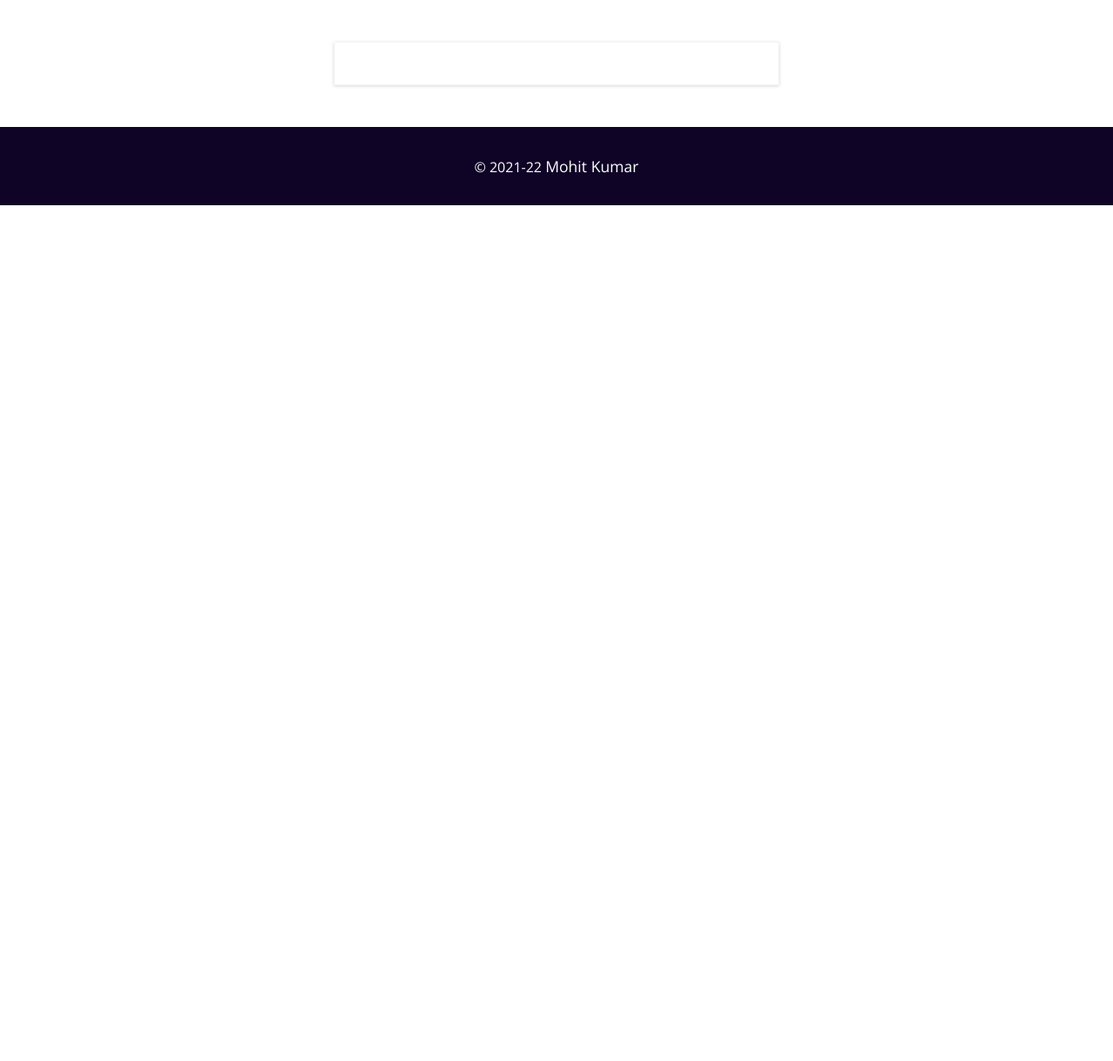
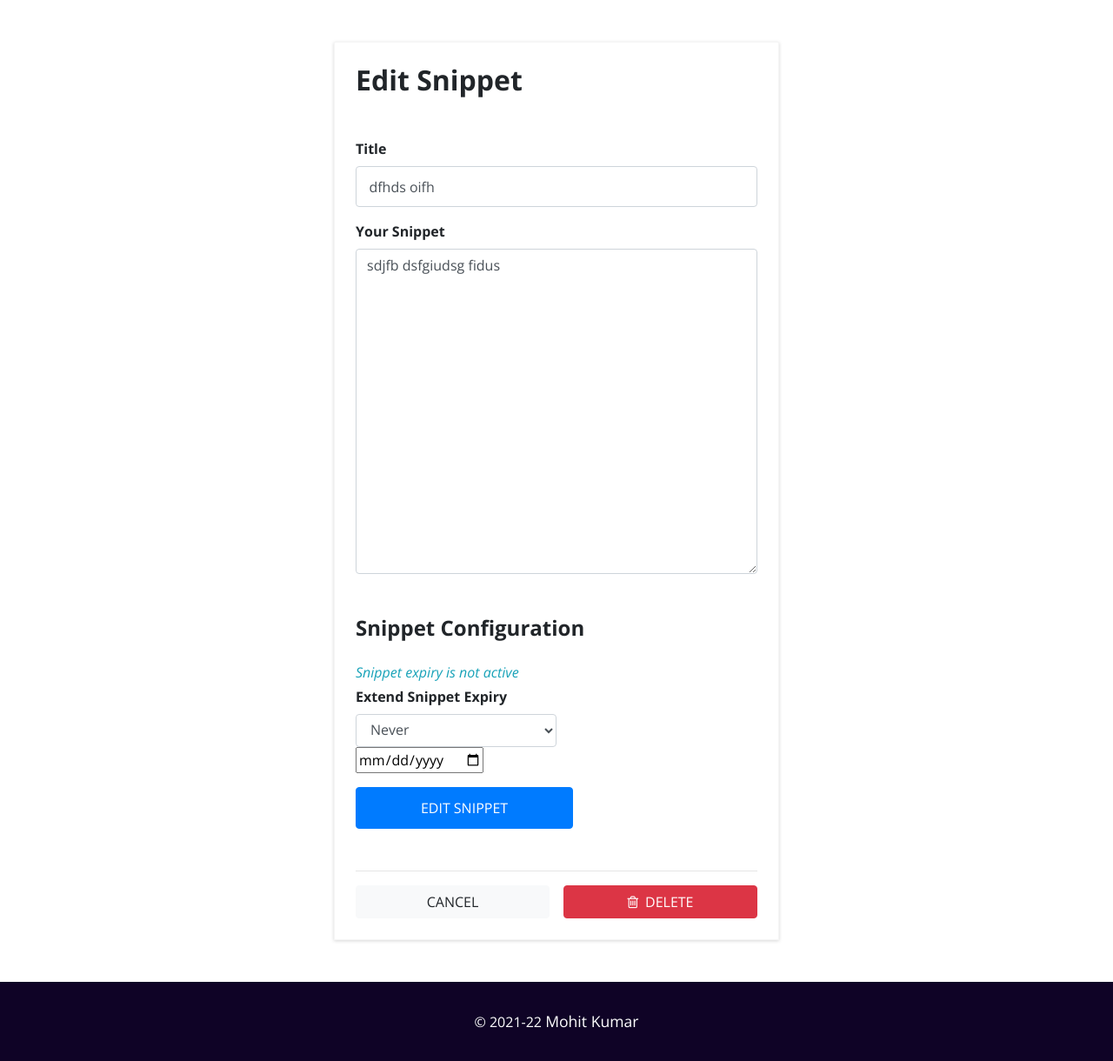
Before and after one commit to mohit-kumar-behera/snippetbin, a Django app: page /snippet/0cdefa9e-b555-4dbc-a52e-36d13597ad62/edit/ in a window 1280 px wide. Shown: the part 116-1336 px from the top of the page at 87% size. Before the commit the page ends 352 px from the top, so only its background shows below. Run offline with Django 3.2, Linux system fonts and the light colour scheme; a user stored in the database is signed in; data comes from the database, SQL or seed files in the repository; both versions use the stored data as it was after the commit; some libraries are stand-ins or nearby versions.

Commit message:
implement delete snippet functionality

```diff
--- a/snippet/api/urls.py
+++ b/snippet/api/urls.py
@@ -7,5 +7,6 @@ urlpatterns = [
   path('', views.all_snippet_api_view, name = 'all_snippets'),
   path('decrypt/', views.snippet_decrypt_api_view, name = 'decrypt_snippet'),
   path('create/', views.snippet_api_create_view, name = 'create_snippet'),
+  path('delete/<str:sid>/', views.snippet_api_delete_view, name = 'delete_snippet'),
   path('v/<str:sid>/', views.snippet_api_detail_view, name = 'snippet_detail'),
 ]
--- /dev/null
+++ b/snippet/decorators.py
@@ -0,0 +1,13 @@
+from django.shortcuts import redirect
+from django.contrib import messages
+import uuid
+
+def is_valid_uuid(view_func):
+  def wrapper(request, sid, *args, **kwargs):
+    try:
+      uuid.UUID(str(sid))
+      return view_func(request, sid, *args, **kwargs)
+    except ValueError:
+      messages.error(request, 'Not a Valid Snippet ID')
+      return redirect('home:home')
+  return wrapper
--- a/snippet/templates/snippet/snippet-edit.html
+++ b/snippet/templates/snippet/snippet-edit.html
@@ -1,13 +1,59 @@
 {% extends 'base.html' %}
 {% load static %}
 
-{% block title %}<title>Create Snippet | SnippetBin</title>{% endblock title %}
+{% block title %}<title>Edit Snippet | SnippetBin</title>{% endblock title %}
 
 {% block content %}
 
 <div class="mk-container form-wrapper">
+  <form id="create-snippet-form" class="mb-5">
+    <h2 class="mb-5 font-weight-bold">Edit Snippet</h2>
+
+    <div class="form-group">
+      <label for="title">Title</label>
+      <input type="text" class="form-control" id="title" name="title" placeholder="Enter Title for Snippet" spellcheck="false" required value="{{ snippet.title }}">
+    </div>
+    <div class="form-group">
+      <label for="snippet">Your Snippet</label>
+      <textarea class="form-control" id="snippet" name="snippet" rows="15" placeholder="Write/Paste your Snippet" spellcheck="false" required {% if snippet.is_encrypted %}disabled{% endif %}>{{ snippet.snippet }}</textarea>
+    </div>
+
+    {% if snippet.is_encrypted %}
+      <div class="form-group">
+        <div class="input-group w-50 mx-auto">
+          <input type="text" class="form-control decrypt-input" placeholder="Password Key" id="decrypt-input">
+          <div class="input-group-append">
+            <button type="button" class="input-group-text btn decrypt-btn" id="decrypt-btn">Decrypt</button>
+          </div>
+        </div>
+      </div>
+    {% endif %}
+
+    <h4 class="mt-5 mb-4 font-weight-bold">Snippet Configuration</h4>
+    <div class="form-group w-50">
+      <p class="mb-1 text-info"><i>Snippet expiry is {% if snippet.has_expiry %}active{% else %}not active{% endif %}</i></p>
+      <label for="expiry">Extend Snippet Expiry</label>
+      <select id="expiry" name="expiry" class="form-control">
+        <option selected>Never</option>
+        <option>1 day</option>
+      </select>
+      <input type="date"/>
+    </div>
+
+    <button type="submit" class="btn btn-primary d-flex justify-content-center form-submit"  style="width:250px; padding: 0.7rem 1rem;">
+      <span>EDIT SNIPPET</span>
+      <div class="spinner"></div>
+    </button>
+  </form>
+
+  <hr>
+
+  <div class="action-div d-flex justify-content-around">
+    <a href="{% url 'home:home' %}" class="btn btn-light w-50 mr-2">CANCEL</a>
+    <button class="btn btn-danger w-50 ml-2" id="delete-btn"><i class="fa fa-trash-o mr-2"></i>DELETE</button>
+  </div>
 </div>
 
-<script type="module" src="{% static 'js/c_snippet.js' %}?{% now 'U' %}"></script>
+<script type="module" src="{% static 'js/e_snippet.js' %}?{% now 'U' %}"></script>
 
 {% endblock content %}
--- a/snippet/views.py
+++ b/snippet/views.py
@@ -1,6 +1,13 @@
-from django.shortcuts import render
+from django.forms import ValidationError
+from django.shortcuts import redirect, render
+from django.contrib import messages
 from django.contrib.auth.decorators import login_required
 from account.decorators import check_edit_authorization
+
+from snippet.models import Snippet
+from snippet.decorators import is_valid_uuid
+
+import uuid
 
 
 @login_required(login_url = 'account:login')
@@ -13,6 +20,17 @@ def snippet_detail_view(request, sid):
 
 
 @login_required(login_url = 'account:login')
+@is_valid_uuid
 @check_edit_authorization
 def snippet_edit_view(request, sid):
-  return render(request, 'snippet/snippet-edit.html')
+  try:
+    snippet = Snippet.objects.get(id = sid)
+  except Snippet.DoesNotExist:
+    messages.error(request, f'No snippet with id {sid} exists')
+    return redirect('home:home')
+  except:
+    messages.error(request, f'No snippet with id {sid} exists')
+    return redirect('home:home')
+
+  context = {'snippet': snippet}
+  return render(request, 'snippet/snippet-edit.html', context)
--- a/static/js/d_snippet.js
+++ b/static/js/d_snippet.js
@@ -100,7 +100,7 @@ const addHandlerToDecryptBtn = async function () {
   try {
     response = await sendRequest(url, data);
   } catch (err) {
-    console.error(error);
+    console.error(err);
     alert('Something went wrong');
   }
 
--- /dev/null
+++ b/static/js/e_snippet.js
@@ -0,0 +1,59 @@
+import { sendRequest, ENDPOINT_URL } from './module/helper.js';
+
+const deleteBtn = document.getElementById('delete-btn');
+const decryptBtn = document.getElementById('decrypt-btn');
+
+const deleteSnippetHandler = async function () {
+  const proceed_with_deletion = confirm('Are you sure you want to delete?');
+
+  if (!proceed_with_deletion) return;
+
+  const snippet_id = location.pathname.split('/')[2];
+  const url = `${ENDPOINT_URL}/api/snippet/delete/${snippet_id}/`;
+
+  const data = { delete: true };
+
+  let response = null;
+  try {
+    response = await sendRequest(url, data);
+  } catch (err) {
+    console.error(err);
+    alert('Something went wrong');
+  }
+
+  if (!response.success) return alert(response.data.error);
+
+  // succesfully deleted
+  window.location.replace(response.redirect_url);
+};
+
+const addHandlerToDecryptBtn = async function () {
+  const snippetBox = document.getElementById('snippet');
+  const decryptInput = document.getElementById('decrypt-input');
+
+  if (!decryptInput.value) return;
+
+  const data = {
+    data: snippetBox.textContent,
+    key: decryptInput.value,
+  };
+
+  const url = `${ENDPOINT_URL}/api/snippet/decrypt/`;
+  let response = null;
+  try {
+    response = await sendRequest(url, data);
+  } catch (err) {
+    console.error(err);
+    alert('Something went wrong');
+  }
+
+  if (!response.success) return alert(response.data.error);
+
+  snippetBox.innerHTML = '';
+  snippetBox.insertAdjacentHTML('afterbegin', response.data.snippet);
+  snippetBox.removeAttribute('disabled');
+};
+
+decryptBtn && decryptBtn.addEventListener('click', addHandlerToDecryptBtn);
+
+deleteBtn.addEventListener('click', deleteSnippetHandler);
```
Also changed, not shown: snippet/api/views.py (+22 -0 lines), db.sqlite3.
